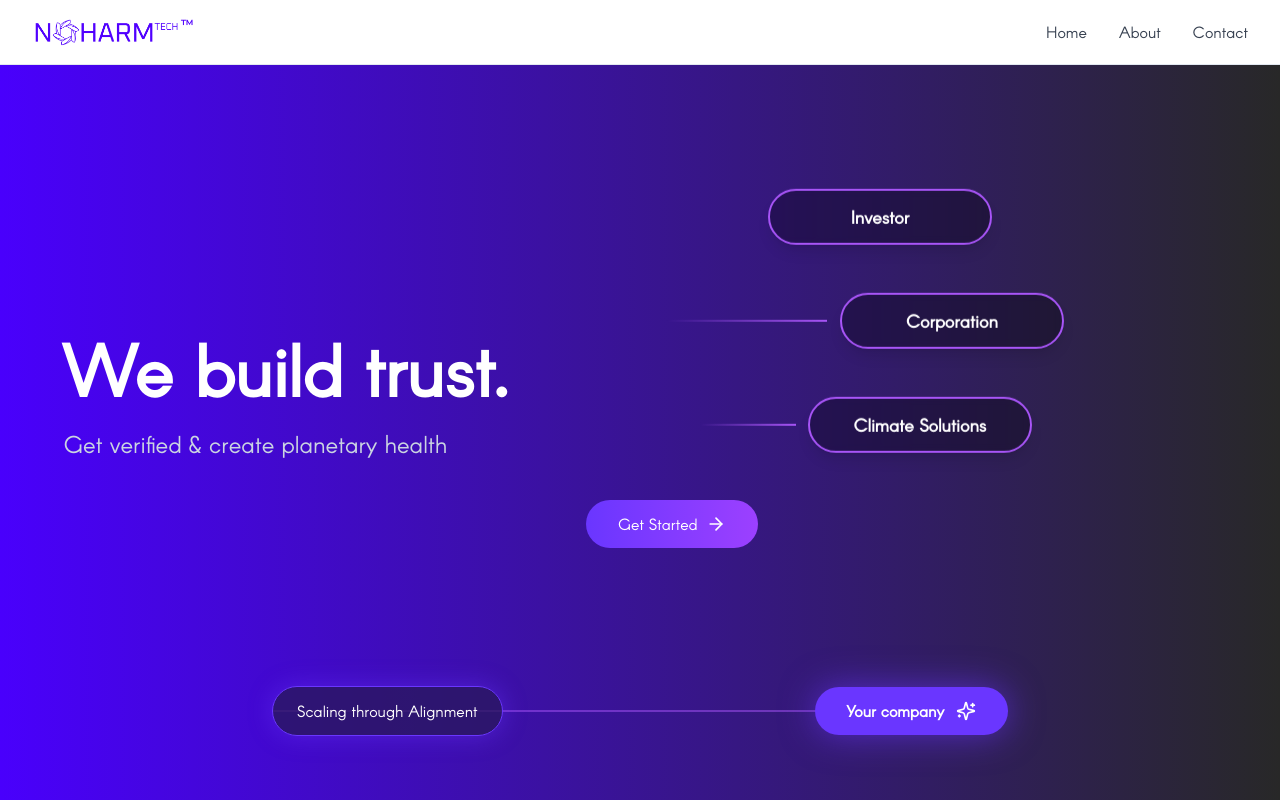
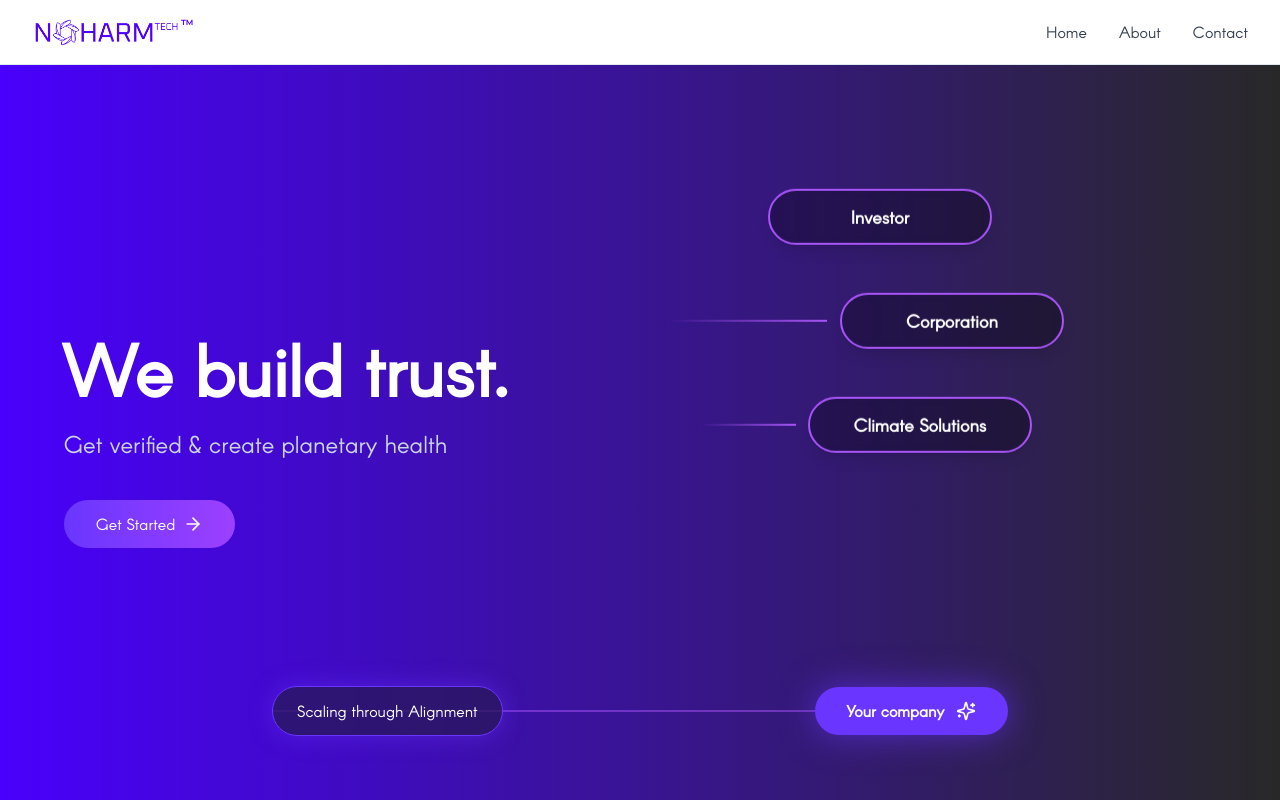
Before and after one commit to adminOfNoharm/noharm, a Next.js app: page / in a window 1280 px wide. Shown: the top 800 px of the page. Built offline with nearby package versions, Linux system fonts and the light colour scheme; no server answers.

Commit message:
Fixed contract signing API mismatch and misalignment of get started button

```diff
--- a/components/landing/Hero.tsx
+++ b/components/landing/Hero.tsx
@@ -23,7 +23,7 @@ export default function Hero() {
             >
               <h1 className="text-white text-4xl sm:text-5xl md:text-7xl font-bold">We build trust.</h1>
               <p className="text-[#cbd5e1] text-base sm:text-lg md:text-2xl">Get verified & create planetary health</p>
-              <div className="flex justify-center items-center gap-3 pt-4">
+              <div className="flex justify-center lg:justify-start items-center gap-3 pt-4">
                 <Link href="/onboarding" aria-label="Get started" className="h-11 px-6 md:h-12 md:px-8 rounded-full bg-gradient-to-r from-[#6a36ff] to-[#9c40ff] text-white font-medium flex items-center transition-transform transform-gpu hover:scale-[1.03] hover:brightness-110 focus-visible:outline-none focus-visible:ring-2 focus-visible:ring-[#9c40ff]">
                   Get Started
                   <ArrowRight className="ml-2 h-5 w-5" />
--- a/components/onboarding/PDFViewerComponent.tsx
+++ b/components/onboarding/PDFViewerComponent.tsx
@@ -24,7 +24,7 @@ export default function PDFViewerComponent({ fileUrl }: PDFViewerComponentProps)
   });
 
   return (
-    <Worker workerUrl={`https://unpkg.com/pdfjs-dist@3.4.120/build/pdf.worker.min.js`}>
+    <Worker workerUrl={`https://unpkg.com/pdfjs-dist@3.11.174/build/pdf.worker.min.js`}>
       <Viewer
         fileUrl={fileUrl}
         plugins={[defaultLayoutPluginInstance]}
```
